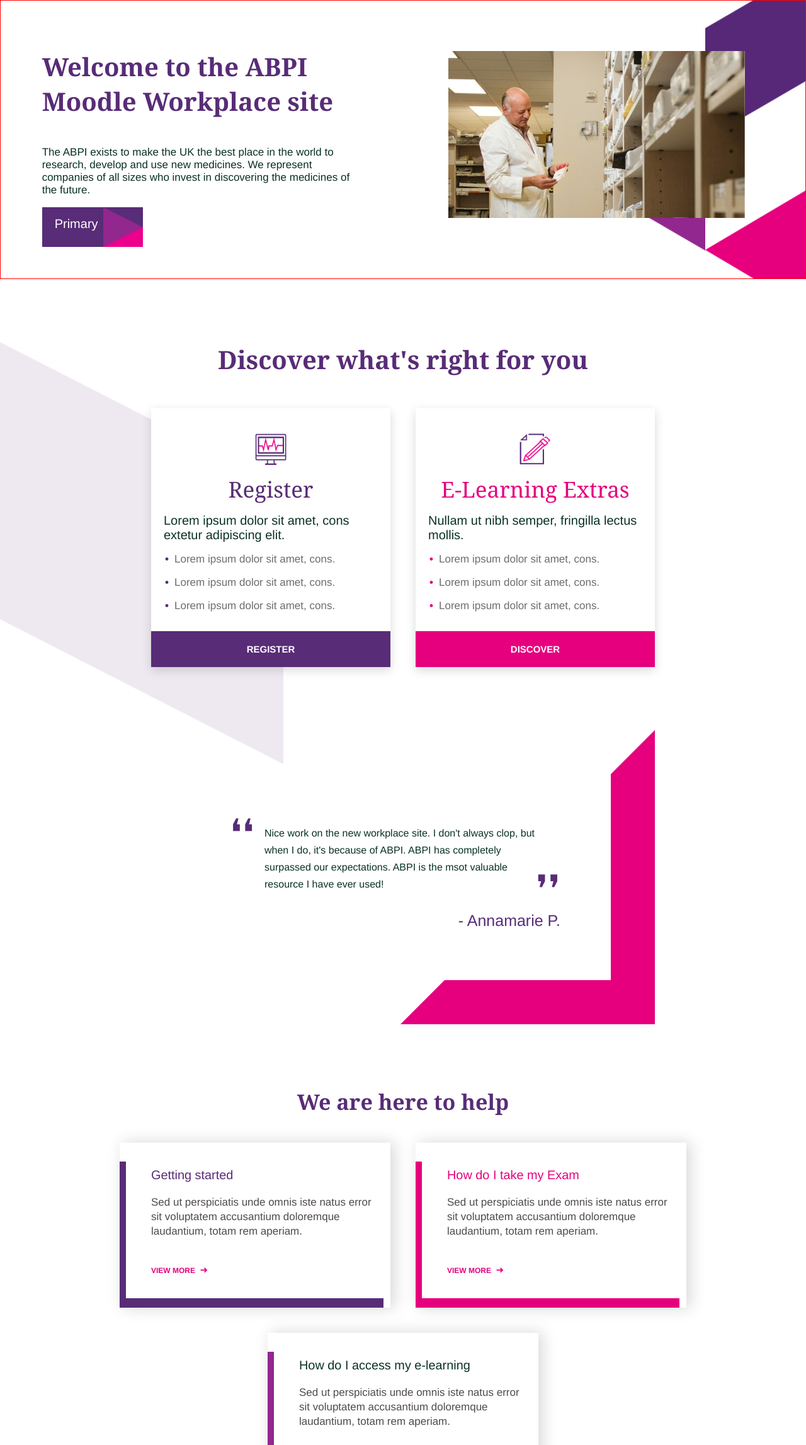
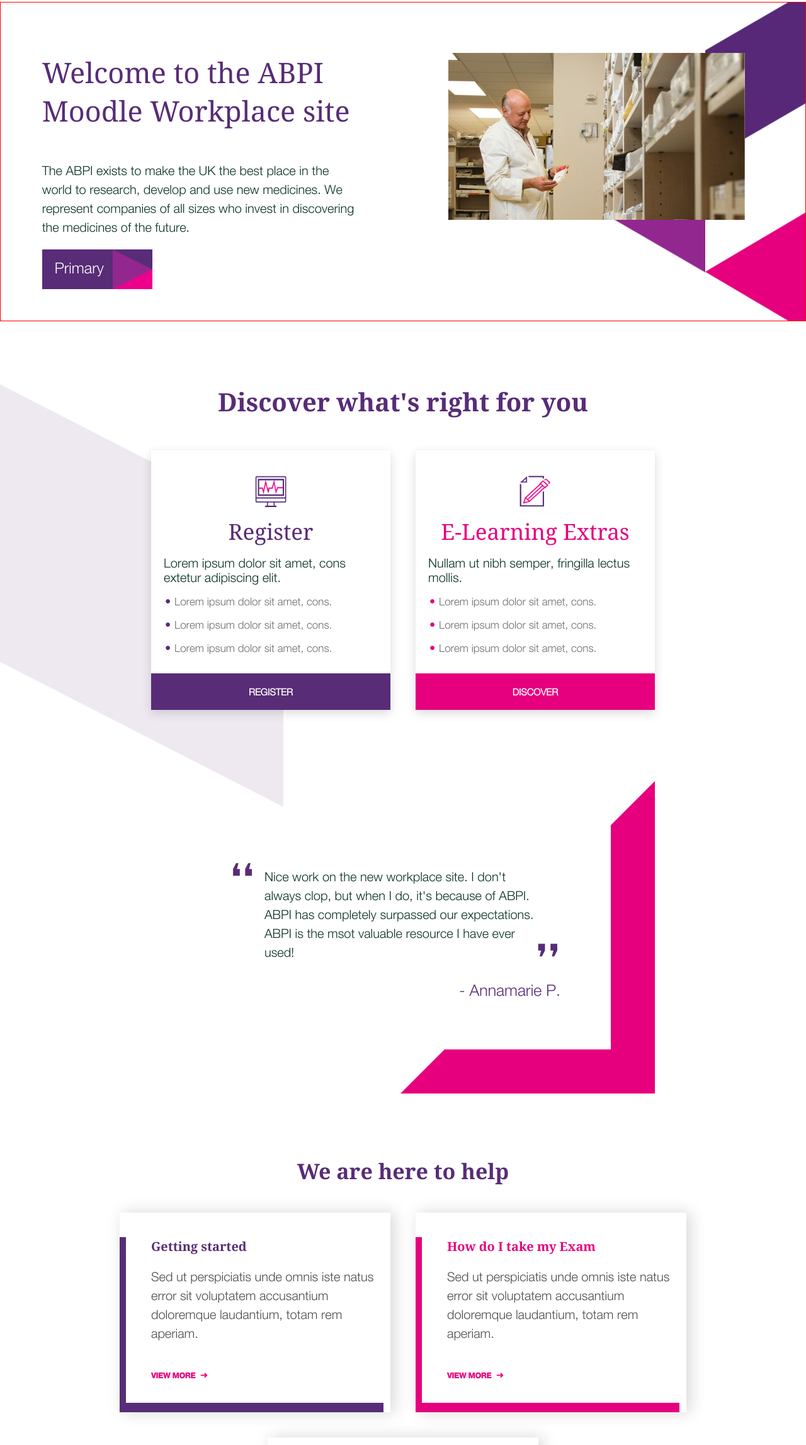
Before and after one commit to angelangelov88/synergy-learning-task, a plain HTML site: page index.html in a window 1280 px wide. Shown: the part 171-2465 px from the top of the page at 63% size. Drawn offline with nearby package versions, Linux system fonts and the light colour scheme.

Commit message:
Fixed fonts
I worked on fixes on the page
Added the helvetica font- had to download it and add it in variables and then in base. Also added a mixin with the line height and font size for the texts in the different cards
Made sure all fonts and sizes look the same as the concept image
Made the View more and Read more buttons bold
I made sure the page looks good on all screen size and only some small issues with the very small (270px) left
Made sure the footer looks great on all screens

```diff
--- a/css/scss/abstracts/_mixins.scss
+++ b/css/scss/abstracts/_mixins.scss
@@ -26,3 +26,8 @@
   }
 
 }
+
+@mixin text-line-height-and-size {
+  font-size: 20px;
+  line-height: 30px;
+}
--- a/css/scss/abstracts/_variables.scss
+++ b/css/scss/abstracts/_variables.scss
@@ -16,3 +16,21 @@
 $brand-color-pink: #E6007E;
 $color-gray: rgb(219, 217, 217);
 $color-gray-text: #6e6d6d;
+
+//Fonts
+$heading-font: Georgia, 'Times New Roman', Times, serif;
+// $base-font: "HelveticaNeue-Light", "Helvetica Neue Light", "Helvetica Neue",
+// Helvetica, Arial, "Lucida Grande", sans-serif;
+
+@font-face {
+    font-family: myHelveticaFont;
+    src: url(../assets/fonts/HelveticaNeueLt.ttf);
+  }
+
+@font-face {
+    font-family: myHelveticaFontBold;
+    src: url(../assets/fonts/HelveticaNeueBd.ttf);
+  }
+
+$base-font: myHelveticaFont, Helvetica, Arial, "Lucida Grande", sans-serif;
+$base-font-bold: myHelveticaFontBold, Helvetica, Arial, "Lucida Grande", sans-serif;
--- a/css/scss/partials/_announcements.scss
+++ b/css/scss/partials/_announcements.scss
@@ -9,7 +9,7 @@
 .announcements-title {
     color: white;
     text-align: center;
-    font-family: Georgia, 'Times New Roman', Times, serif;
+    font-family: $heading-font;
     padding-top: 80px;
     font-size: 48px;
     font-weight: 100;
@@ -33,8 +33,8 @@
     position: relative;
 
     @media only screen and (min-width: $break-l) {
-        min-width: 350px;
-        max-width: 350px;
+        min-width: 360px;
+        max-width: 360px;
 
     }
 
@@ -49,13 +49,12 @@
 
 .announcement-title {
     color: $brand-color;
-    font-size: 25px;
-    font-weight: 100;
+    font-size: 30px;
 }
 
 .announcement-text {
-
-    line-height: 27px
+    @include text-line-height-and-size;
+    // line-height: 27px
 }
 
 .read-more-btn {
@@ -63,4 +62,6 @@
     position: absolute;
     bottom: 0;
     margin: 30px 0;
+    font-family: $base-font-bold;
+
 }
--- a/css/scss/partials/_base.scss
+++ b/css/scss/partials/_base.scss
@@ -2,12 +2,11 @@
 
 
 body {
-  font-family: Helvetica Neue, Verdana, Georgia, 'Times New Roman', Times, serif;
+  font-family: $base-font;
   font-size: 17px;
   margin-bottom: 50px;
   color: #0a3126;
   margin: 0;
-
 }
 
 a {
--- a/css/scss/partials/_cards.scss
+++ b/css/scss/partials/_cards.scss
@@ -16,7 +16,7 @@
 
 .cards-title {
     color: $brand-color;
-    font-family: Georgia, 'Times New Roman', Times, serif;
+    font-family: $heading-font;
     font-size: 40px;
     font-weight: 600;
     text-align: center;
@@ -35,7 +35,7 @@
 }
 
 .card-container {
-    max-width: 80%;
+    width: 60%;
     box-shadow: rgba(0, 0, 0, 0.15) 0px 5px 15px 0px;
     z-index: 1;
     background-color: white;
@@ -60,7 +60,7 @@
 }
 
 .card-title {
-    font-family: Georgia, 'Times New Roman', Times, serif;
+    font-family: $heading-font;
     font-size: 35px;
     text-align: center;
     margin-bottom: 15px;
--- a/css/scss/partials/_header.scss
+++ b/css/scss/partials/_header.scss
@@ -44,7 +44,8 @@
 
 .header-item {
   color: $brand-color;
-  font-size: 18px;
+  font-size: 21px;
+  font-family: $base-font;
   @media only screen and (min-width: $break-m) {
 
   margin: 40px 20px;
--- a/css/scss/partials/_help-cards.scss
+++ b/css/scss/partials/_help-cards.scss
@@ -1,4 +1,6 @@
 @use '../abstracts/index' as *;
+
+
 
 .help-cards-container {
     margin-bottom: 100px;
@@ -6,7 +8,7 @@
 
 .help-cards-title {
     text-align: center;
-    font-family: Georgia, 'Times New Roman', Times, serif;
+    font-family: $heading-font;
     color: $brand-color;
 }
 
@@ -66,7 +68,8 @@
 
 
 .help-card-title {
-    font-weight: 300;
+    font-weight: 600;
+    font-family: $heading-font
 }
 .help-card-title-black {
     color: black;
@@ -83,12 +86,14 @@
 .help-card-text {
     color: rgb(80, 75, 75);
     // font-size: 14px;
-    line-height: 23px;
+    // line-height: 23px;
     margin-bottom: 40px;
+    @include text-line-height-and-size;
 
 }
 
 .view-more-btn {
     @include btn-more($brand-color-pink);
     padding-bottom: 100px;
+    font-family: $base-font-bold;
 }
--- a/css/scss/partials/_hero-image.scss
+++ b/css/scss/partials/_hero-image.scss
@@ -27,8 +27,14 @@
 
 .hero-title {
     color: $brand-color;
-    font-family: Georgia, 'Times New Roman', Times, serif;
-    font-size: 40px;
+    font-family: $heading-font;
+    font-size: 45px;
+    font-weight: 100;
+}
+
+.hero-text {
+    font-size: 20px;
+    line-height: 30px;
 }
 
 .hero-image {
@@ -52,5 +58,7 @@
 
 .primary-btn {
     @include btn($brand-color);
-    font-size: 20px;
+    width: 135px;
+    // font-size: 20px;
+
 }
--- a/css/scss/partials/_review.scss
+++ b/css/scss/partials/_review.scss
@@ -45,8 +45,7 @@
 .review-text {
     position: relative;
     padding: 0 30px 30px;
-    font-size: 16px;
-    line-height: 27px;
+    @include text-line-height-and-size;
 }
 
 span {
--- a/index.html
+++ b/index.html
@@ -13,7 +13,7 @@
 
   <link rel="stylesheet" href="https://cdnjs.cloudflare.com/ajax/libs/tiny-slider/2.9.4/tiny-slider.css">
 
-  <title>Home Page - abpi</title>
+  <title>ABPI Home Page</title>
 </head>
 <body>
 <!-- I have added the container to wrap all the content in order to make sure it stays in the width shown on the image -->
@@ -63,7 +63,9 @@
                             <p class="purple">Lorem ipsum dolor sit amet, cons.</p>
                             <p class="purple">Lorem ipsum dolor sit amet, cons.</p>
                         </div>
-                        <div class="card-btn card-btn-purple">Register</div>
+                        <a href="#">
+                            <div class="card-btn card-btn-purple">Register</div>
+                        </a>
                     </div>
                     <div class="card-container">
                         <div class="card-image">
@@ -76,7 +78,9 @@
                             <p class="pink">Lorem ipsum dolor sit amet, cons.</p>
                             <p class="pink">Lorem ipsum dolor sit amet, cons.</p>
                         </div>
-                        <div class="card-btn card-btn-pink">Discover</div>
+                        <a href="#">
+                            <div class="card-btn card-btn-pink">Discover</div>
+                        </a>
                     </div>
                 </div>
             </div>
```
Also changed, not shown: assets/fonts/HelveticaNeue.ttf (added), assets/fonts/HelveticaNeueBd.ttf (added), assets/fonts/HelveticaNeueLt.ttf (added), css/style.css.
